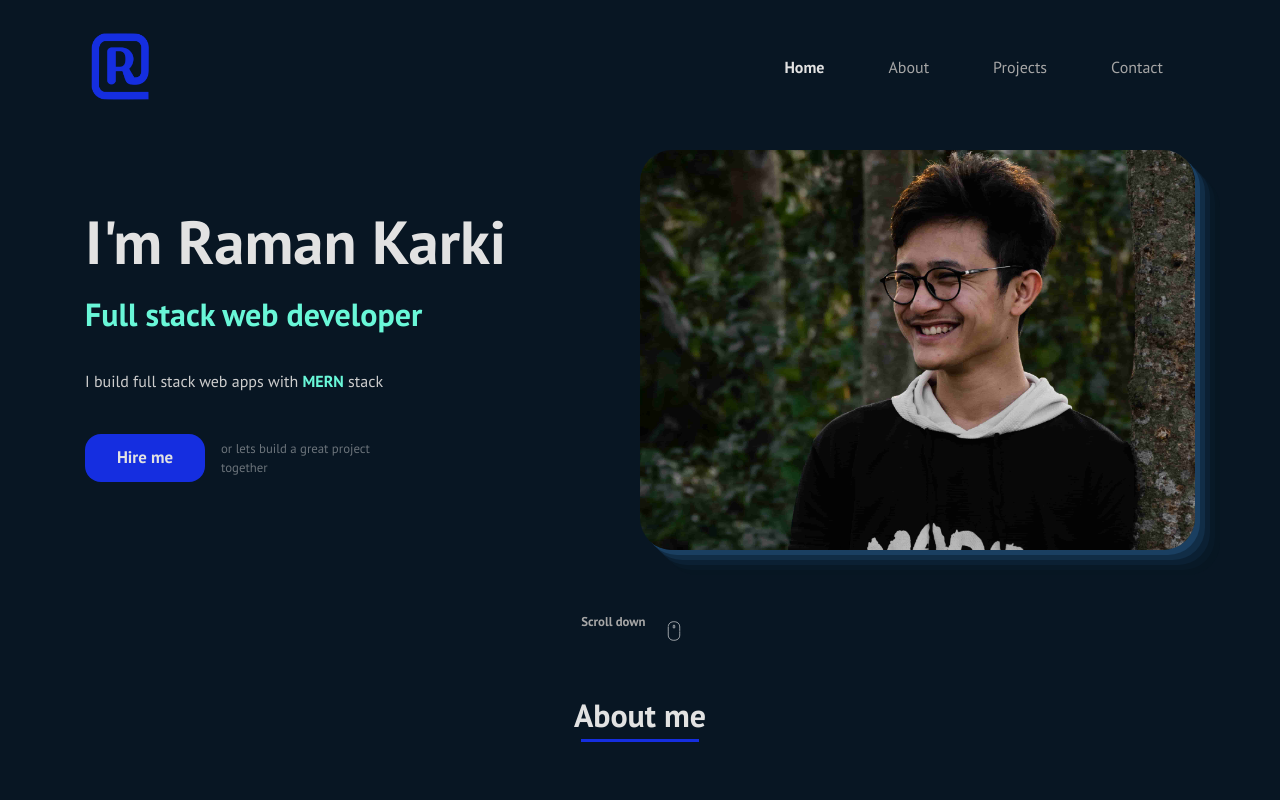
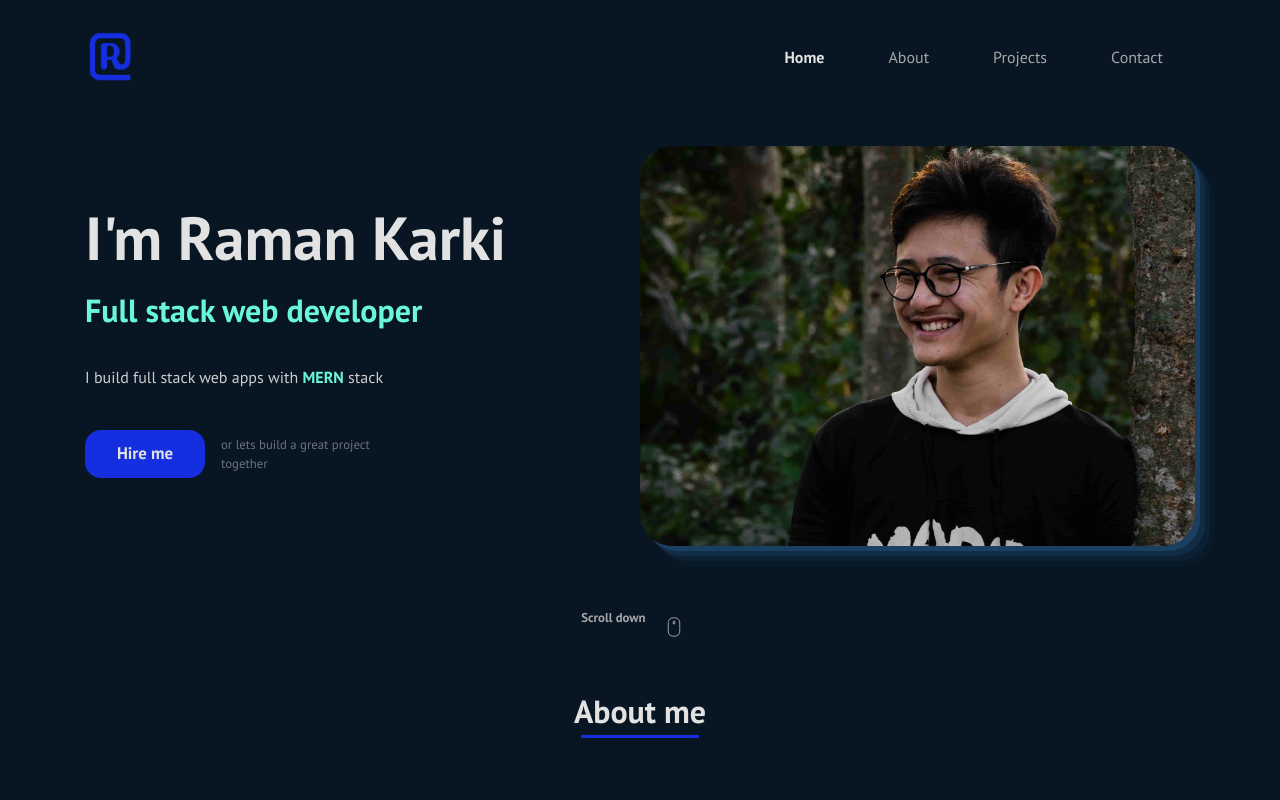
Before and after one commit to ramankarki/portfolio, a React (Create React App) app: page / in a window 1280 px wide. Shown: the top 800 px of the page. Built offline with nearby package versions, Linux system fonts and the light colour scheme.

Commit message:
decreased logo width and increased padding bottom

```diff
--- a/src/components/Header/Header.scss
+++ b/src/components/Header/Header.scss
@@ -10,7 +10,7 @@
       position: relative;
 
       @media (min-width: 768px) {
-        padding-bottom: 3rem;
+        padding-bottom: 4rem;
       }
     }
 
@@ -19,7 +19,7 @@
       height: auto;
 
       @media (min-width: 768px) {
-        width: 70px;
+        width: 50px;
       }
     }
 
```
